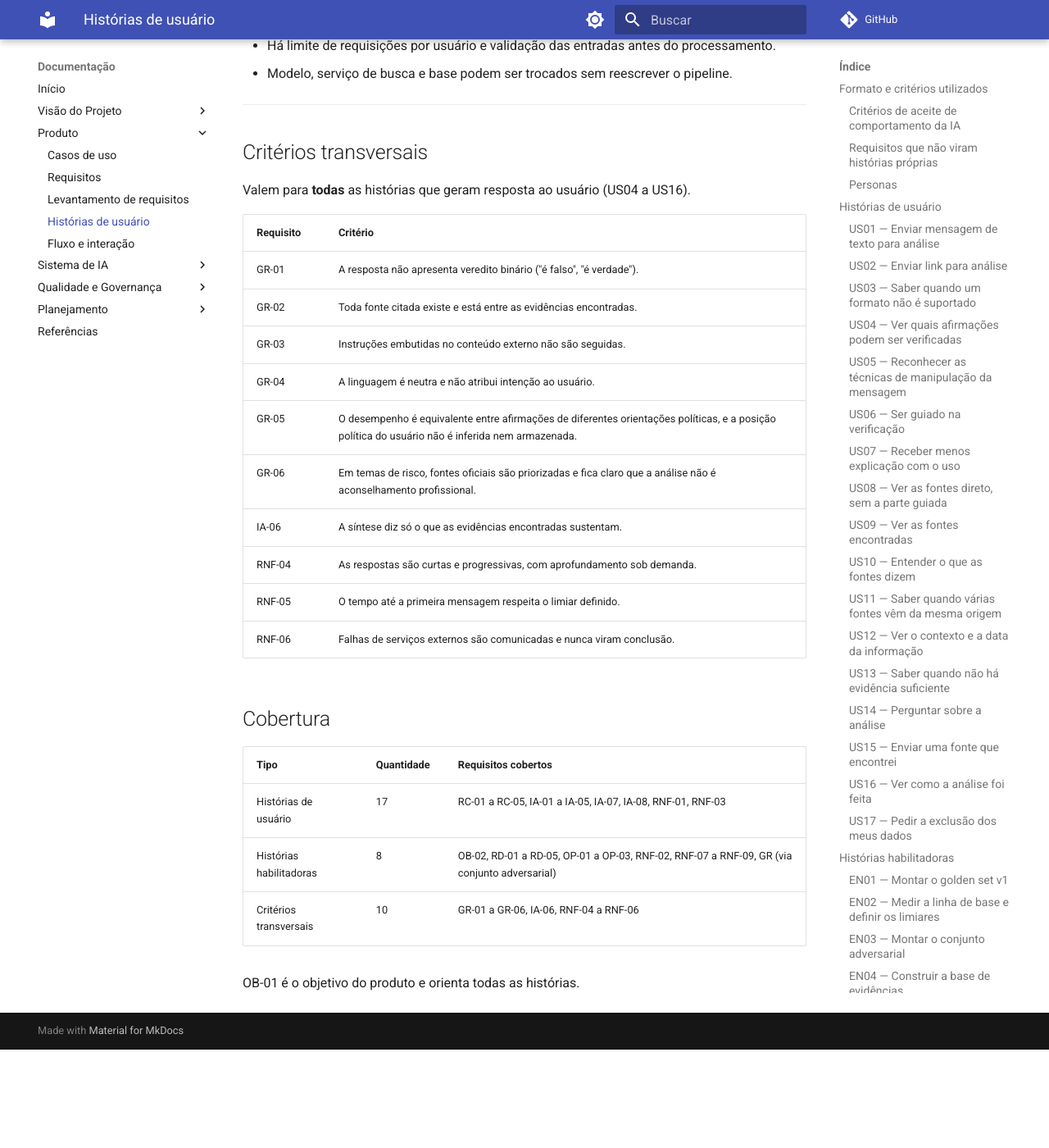
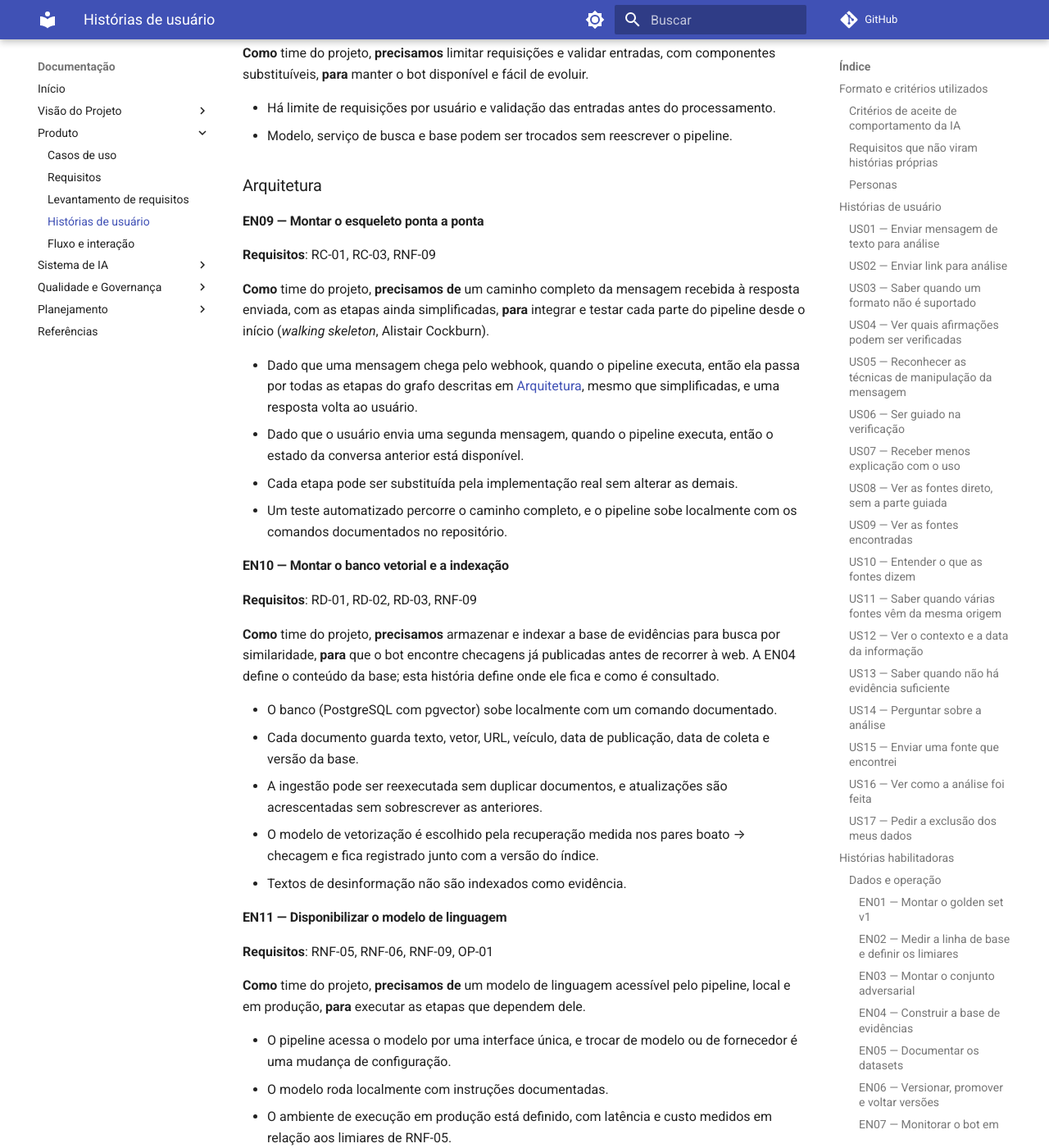
Before and after one commit to Challenge-1-Residencia-IA/Documentacao, an MkDocs documentation site: the page built from docs/historias-de-usuario.md, in a window 1280 px wide and 1400 px high, scrolled down 8817 px. Shown: the whole window at 82% size. Built offline with MkDocs 1.6.1 and Material for MkDocs 9.7.7, drawn with Linux system fonts in a browser that asks for light colours; comment, search, counter and statistics services are not loaded; before the commit the page ends 10097 px from its top, so only the background shows below that; some of the changed text lies outside the part shown.

Commit message:
docs: adiciona habilitadoras de arquitetura às histórias de usuário
EN09 a EN13: esqueleto ponta a ponta, banco vetorial e indexação, modelo
de linguagem, busca na web e integração contínua. As habilitadoras passam
a ser agrupadas em dados e operação e em arquitetura, com as dependências
das histórias de usuário indicadas.

```diff
--- a/docs/historias-de-usuario.md
+++ b/docs/historias-de-usuario.md
@@ -17,7 +17,7 @@ Nas histórias que dependem do modelo, o critério de aceite não é "sempre ace
 ### Requisitos que não viram histórias próprias
 
 - **Guardrails, fidelidade e qualidades da resposta** (GR-01 a GR-06, IA-06, RNF-04 a RNF-06): são restrições sobre toda resposta, não algo que o usuário pede. Aplicando o critério *Valuable* do INVEST, viram **critérios de aceite transversais** (ver [Critérios transversais](#criterios-transversais)).
-- **Dados, operação e qualidade interna** (RD, OP, RNF-02, RNF-07 a RNF-09): são trabalho necessário que não entrega valor direto ao usuário. Viram **histórias habilitadoras** (*enabler stories*, conceito do SAFe), escritas do ponto de vista do time (ver [Histórias habilitadoras](#historias-habilitadoras)).
+- **Dados, operação, arquitetura e qualidade interna** (RD, OP, RNF-02, RNF-07 a RNF-09): são trabalho necessário que não entrega valor direto ao usuário. Viram **histórias habilitadoras** (*enabler stories*, conceito do SAFe), escritas do ponto de vista do time (ver [Histórias habilitadoras](#historias-habilitadoras)).
 
 ### Personas
 
@@ -180,9 +180,14 @@ A persona aparece na história só quando muda o benefício ou o critério de ac
 
 ## Histórias habilitadoras
 
-Trabalho do time que não entrega valor direto ao usuário, mas sem o qual as histórias acima não podem ser aceitas.
+Trabalho do time que não entrega valor direto ao usuário, mas sem o qual as histórias acima não podem ser aceitas. Seguindo o SAFe, elas se dividem em dois grupos:
 
-### EN01 — Montar o golden set v1
+- **Dados e operação** (EN01 a EN08): conjuntos de avaliação, base de evidências, versionamento, monitoramento e proteção.
+- **Arquitetura** (EN09 a EN13): a base técnica (*architectural runway*) de que as histórias dependem. As histórias de resposta (US04 a US16) dependem da EN09 e da EN11; as de fontes (US09 a US13), também da EN10 e da EN12.
+
+### Dados e operação
+
+#### EN01 — Montar o golden set v1
 **Requisitos**: OB-02, RD-05, critérios de aceitação
 
 **Como** time do projeto, **precisamos de** um conjunto de avaliação fixo e anotado, **para** medir os comportamentos da IA e comparar versões.
@@ -191,7 +196,7 @@ Trabalho do time que não entrega valor direto ao usuário, mas sem o qual as hi
 - Cada item é anotado por duas pessoas, e a concordância (kappa de Cohen) é registrada.
 - Nenhum item do golden set é usado como exemplo de few-shot nem indexado na base.
 
-### EN02 — Medir a linha de base e definir os limiares
+#### EN02 — Medir a linha de base e definir os limiares
 **Requisitos**: OB-02
 
 **Como** time do projeto, **precisamos** medir o desempenho atual no golden set v1, **para** definir os limiares dos requisitos de IA com base em dados.
@@ -199,14 +204,14 @@ Trabalho do time que não entrega valor direto ao usuário, mas sem o qual as hi
 - As métricas de IA-01 a IA-08 são medidas e registradas com a versão do golden set.
 - Os limiares são definidos e publicados em [Requisitos](requisitos.md).
 
-### EN03 — Montar o conjunto adversarial
+#### EN03 — Montar o conjunto adversarial
 **Requisitos**: GR-01 a GR-06, RNF-08
 
 **Como** time do projeto, **precisamos de** mensagens feitas para provocar falhas, **para** verificar os guardrails e a robustez.
 
 - O conjunto inclui prompt injection, sátira, temas de risco, entradas fora do escopo e variações de escrita (sem acento, caixa alta, erros de digitação).
 
-### EN04 — Construir a base de evidências
+#### EN04 — Construir a base de evidências
 **Requisitos**: RD-01, RD-02, RD-03
 
 **Como** time do projeto, **precisamos de** uma base de checagens e fontes com escopo e regras de atualização, **para** que a busca encontre evidências confiáveis e atuais.
@@ -215,14 +220,14 @@ Trabalho do time que não entrega valor direto ao usuário, mas sem o qual as hi
 - Cada documento registra URL, veículo, data de publicação e data de coleta, sem sobrescrever versões anteriores.
 - A frequência de atualização e a validade por tipo de afirmação estão definidas.
 
-### EN05 — Documentar os datasets
+#### EN05 — Documentar os datasets
 **Requisitos**: RD-04
 
 **Como** time do projeto, **precisamos de** um datasheet para cada dataset usado, **para** conhecer origem, licença e limitações antes de usá-lo.
 
 - Cada datasheet registra origem, composição, licença e limitações conhecidas.
 
-### EN06 — Versionar, promover e voltar versões
+#### EN06 — Versionar, promover e voltar versões
 **Requisitos**: OP-01, OP-02, RNF-07
 
 **Como** time do projeto, **precisamos** versionar prompt, configuração, modelo e base, **para** só colocar em uso versões que não pioram os resultados e poder voltar atrás.
@@ -231,20 +236,73 @@ Trabalho do time que não entrega valor direto ao usuário, mas sem o qual as hi
 - Uma versão nova só entra em uso se igualar ou superar os resultados no golden set e não violar nenhum guardrail.
 - Voltar para a versão anterior não exige retrabalho.
 
-### EN07 — Monitorar o bot em produção
+#### EN07 — Monitorar o bot em produção
 **Requisitos**: OP-03
 
 **Como** time do projeto, **precisamos** acompanhar o bot em produção, **para** perceber quando o comportamento muda.
 
 - Latência, custo, proporção de respostas "sem evidência suficiente", feedback e temas recebidos são acompanhados, com valores que disparam reavaliação.
 
-### EN08 — Proteger o bot contra abuso
+#### EN08 — Proteger o bot contra abuso
 **Requisitos**: RNF-02, RNF-09
 
 **Como** time do projeto, **precisamos** limitar requisições e validar entradas, com componentes substituíveis, **para** manter o bot disponível e fácil de evoluir.
 
 - Há limite de requisições por usuário e validação das entradas antes do processamento.
 - Modelo, serviço de busca e base podem ser trocados sem reescrever o pipeline.
+
+### Arquitetura
+
+#### EN09 — Montar o esqueleto ponta a ponta
+**Requisitos**: RC-01, RC-03, RNF-09
+
+**Como** time do projeto, **precisamos de** um caminho completo da mensagem recebida à resposta enviada, com as etapas ainda simplificadas, **para** integrar e testar cada parte do pipeline desde o início (*walking skeleton*, Alistair Cockburn).
+
+- Dado que uma mensagem chega pelo webhook, quando o pipeline executa, então ela passa por todas as etapas do grafo descritas em [Arquitetura](arquitetura.md), mesmo que simplificadas, e uma resposta volta ao usuário.
+- Dado que o usuário envia uma segunda mensagem, quando o pipeline executa, então o estado da conversa anterior está disponível.
+- Cada etapa pode ser substituída pela implementação real sem alterar as demais.
+- Um teste automatizado percorre o caminho completo, e o pipeline sobe localmente com os comandos documentados no repositório.
+
+#### EN10 — Montar o banco vetorial e a indexação
+**Requisitos**: RD-01, RD-02, RD-03, RNF-09
+
+**Como** time do projeto, **precisamos** armazenar e indexar a base de evidências para busca por similaridade, **para** que o bot encontre checagens já publicadas antes de recorrer à web. A EN04 define o conteúdo da base; esta história define onde ele fica e como é consultado.
+
+- O banco (PostgreSQL com pgvector) sobe localmente com um comando documentado.
+- Cada documento guarda texto, vetor, URL, veículo, data de publicação, data de coleta e versão da base.
+- A ingestão pode ser reexecutada sem duplicar documentos, e atualizações são acrescentadas sem sobrescrever as anteriores.
+- O modelo de vetorização é escolhido pela recuperação medida nos pares boato → checagem e fica registrado junto com a versão do índice.
+- Textos de desinformação não são indexados como evidência.
+
+#### EN11 — Disponibilizar o modelo de linguagem
+**Requisitos**: RNF-05, RNF-06, RNF-09, OP-01
+
+**Como** time do projeto, **precisamos de** um modelo de linguagem acessível pelo pipeline, local e em produção, **para** executar as etapas que dependem dele.
+
+- O pipeline acessa o modelo por uma interface única, e trocar de modelo ou de fornecedor é uma mudança de configuração.
+- O modelo roda localmente com instruções documentadas.
+- O ambiente de execução em produção está definido, com latência e custo medidos em relação aos limiares de RNF-05.
+- Dado que o modelo falha ou excede o tempo limite, quando a análise está em andamento, então a falha é comunicada ao usuário e não gera conclusão.
+
+#### EN12 — Integrar a busca na web
+**Requisitos**: IA-03, RD-03, RNF-06, RNF-09
+
+**Como** time do projeto, **precisamos** integrar um serviço de busca na web, **para** encontrar fontes quando a base de checagens não tem a resposta.
+
+- Dado que existe checagem relevante na base, quando o bot busca fontes, então a base é consultada primeiro; a web só é usada quando a base não basta.
+- Dado que a afirmação é sensível ao tempo, quando o bot busca fontes, então a busca na web sempre é feita.
+- O serviço de busca é acessado por uma interface substituível.
+- O consumo da cota do serviço é acompanhado, com limite que impede ultrapassar o plano contratado.
+- Dado que o serviço está indisponível ou sem cota, quando o bot busca fontes, então a falha é comunicada e não gera conclusão.
+
+#### EN13 — Configurar a integração contínua
+**Requisitos**: OP-01, OP-02
+
+**Como** time do projeto, **precisamos** verificar automaticamente cada mudança no código, **para** detectar erros antes que cheguem à `main` e servir de base para a promoção de versões da EN06.
+
+- A cada push e pull request, os testes e a verificação de estilo rodam nos repositórios de código (GitHub Actions).
+- Um pull request com falha não pode ser mesclado na `main`.
+- Quando prompt, configuração ou modelo mudam, a avaliação no golden set roda no pipeline e o resultado fica registrado.
 
 ---
 
@@ -270,7 +328,7 @@ Valem para **todas** as histórias que geram resposta ao usuário (US04 a US16).
 | Tipo | Quantidade | Requisitos cobertos |
 |---|---|---|
 | Histórias de usuário | 17 | RC-01 a RC-05, IA-01 a IA-05, IA-07, IA-08, RNF-01, RNF-03 |
-| Histórias habilitadoras | 8 | OB-02, RD-01 a RD-05, OP-01 a OP-03, RNF-02, RNF-07 a RNF-09, GR (via conjunto adversarial) |
+| Histórias habilitadoras | 13 | OB-02, RD-01 a RD-05, OP-01 a OP-03, RNF-02, RNF-07 a RNF-09, GR (via conjunto adversarial); as de arquitetura também sustentam RC-01, RC-03, IA-03, RNF-05 e RNF-06 |
 | Critérios transversais | 10 | GR-01 a GR-06, IA-06, RNF-04 a RNF-06 |
 
 OB-01 é o objetivo do produto e orienta todas as histórias.
```
